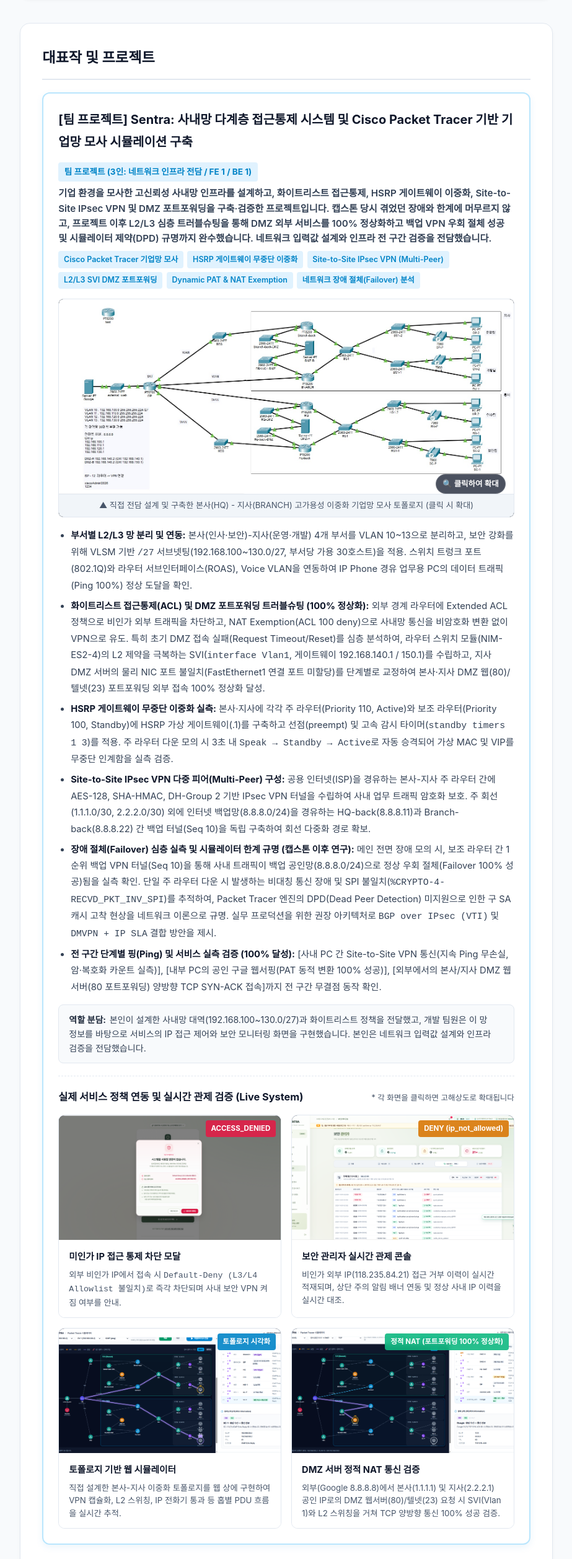
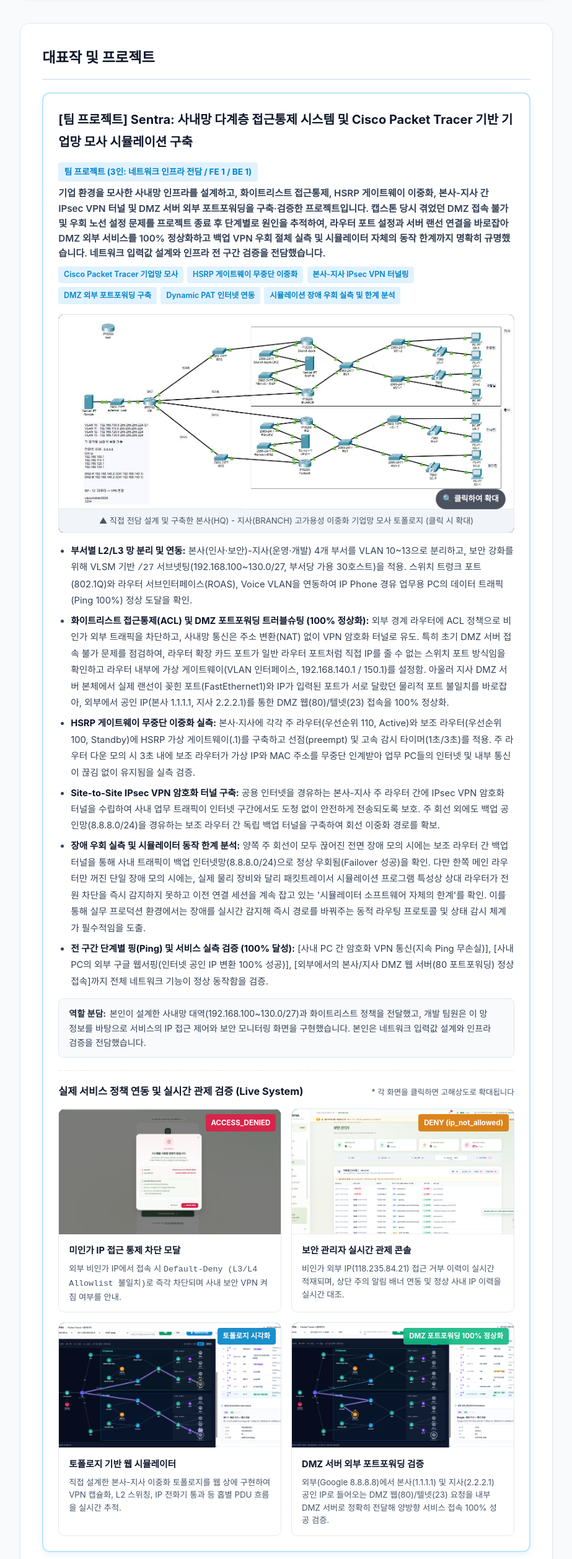
Before and after one commit to Andy255319/self-introduce, a plain HTML site: page index.html in a window 1280 px wide. Shown: the part 284-2800 px from the top of the page at 62% size, without its empty margins (178-1101 px from the left). Drawn offline with Linux system fonts and the light colour scheme.

Commit message:
기술 용어 및 트러블슈팅 설명 쉬운 표현으로 정리: 시뮬레이터 한계 및 물리 포트 점검 중심 서술

```diff
--- a/index.html
+++ b/index.html
@@ -500,15 +500,15 @@
             프로젝트 (3인: 네트워크 인프라 전담 / FE 1 / BE 1)</span>
         </div>
         <p style="font-size: 0.95rem; color: #334155; margin-top: 0.45rem; font-weight: 600; line-height: 1.6;">
-          기업 환경을 모사한 고신뢰성 사내망 인프라를 설계하고, 화이트리스트 접근통제, HSRP 게이트웨이 이중화, Site-to-Site IPsec VPN 및 DMZ 포트포워딩을 구축·검증한 프로젝트입니다. 캡스톤 당시 겪었던 장애와 한계에 머무르지 않고, 프로젝트 이후 L2/L3 심층 트러블슈팅을 통해 DMZ 외부 서비스를 100% 정상화하고 백업 VPN 우회 절체 성공 및 시뮬레이터 제약(DPD) 규명까지 완수했습니다. 네트워크 입력값 설계와 인프라 전 구간 검증을 전담했습니다.
+          기업 환경을 모사한 사내망 인프라를 설계하고, 화이트리스트 접근통제, HSRP 게이트웨이 이중화, 본사-지사 간 IPsec VPN 터널 및 DMZ 서버 외부 포트포워딩을 구축·검증한 프로젝트입니다. 캡스톤 당시 겪었던 DMZ 접속 불가 및 우회 노선 설정 문제를 프로젝트 종료 후 단계별로 원인을 추적하여, 라우터 포트 설정과 서버 랜선 연결을 바로잡아 DMZ 외부 서비스를 100% 정상화하고 백업 VPN 우회 절체 실측 및 시뮬레이터 자체의 동작 한계까지 명확히 규명했습니다. 네트워크 입력값 설계와 인프라 전 구간 검증을 전담했습니다.
         </p>
         <div class="project-tag-bar">
           <span class="tech-pill primary">Cisco Packet Tracer 기업망 모사</span>
           <span class="tech-pill primary">HSRP 게이트웨이 무중단 이중화</span>
-          <span class="tech-pill primary">Site-to-Site IPsec VPN (Multi-Peer)</span>
-          <span class="tech-pill primary">L2/L3 SVI DMZ 포트포워딩</span>
-          <span class="tech-pill primary">Dynamic PAT & NAT Exemption</span>
-          <span class="tech-pill primary">네트워크 장애 절체(Failover) 분석</span>
+          <span class="tech-pill primary">본사-지사 IPsec VPN 터널링</span>
+          <span class="tech-pill primary">DMZ 외부 포트포워딩 구축</span>
+          <span class="tech-pill primary">Dynamic PAT 인터넷 연동</span>
+          <span class="tech-pill primary">시뮬레이션 장애 우회 실측 및 한계 분석</span>
         </div>
 
         <div class="project-img-container" id="topologyTrigger" title="클릭하여 원본 및 구간별 상세 확대보기">
@@ -523,19 +523,19 @@
             <strong>부서별 L2/L3 망 분리 및 연동:</strong> 본사(인사·보안)-지사(운영·개발) 4개 부서를 VLAN 10~13으로 분리하고, 보안 강화를 위해 VLSM 기반 <code>/27</code> 서브넷팅(192.168.100~130.0/27, 부서당 가용 30호스트)을 적용. 스위치 트렁크 포트(802.1Q)와 라우터 서브인터페이스(ROAS), Voice VLAN을 연동하여 IP Phone 경유 업무용 PC의 데이터 트래픽(Ping 100%) 정상 도달을 확인.
           </li>
           <li>
-            <strong>화이트리스트 접근통제(ACL) 및 DMZ 포트포워딩 트러블슈팅 (100% 정상화):</strong> 외부 경계 라우터에 Extended ACL 정책으로 비인가 외부 트래픽을 차단하고, NAT Exemption(ACL 100 deny)으로 사내망 통신을 비암호화 변환 없이 VPN으로 유도. 특히 초기 DMZ 접속 실패(Request Timeout/Reset)를 심층 분석하여, 라우터 스위치 모듈(NIM-ES2-4)의 L2 제약을 극복하는 SVI(<code>interface Vlan1</code>, 게이트웨이 192.168.140.1 / 150.1)를 수립하고, 지사 DMZ 서버의 물리 NIC 포트 불일치(FastEthernet1 연결 포트 미할당)를 단계별로 교정하여 본사·지사 DMZ 웹(80)/텔넷(23) 포트포워딩 외부 접속 100% 정상화 달성.
+            <strong>화이트리스트 접근통제(ACL) 및 DMZ 포트포워딩 트러블슈팅 (100% 정상화):</strong> 외부 경계 라우터에 ACL 정책으로 비인가 외부 트래픽을 차단하고, 사내망 통신은 주소 변환(NAT) 없이 VPN 암호화 터널로 유도. 특히 초기 DMZ 서버 접속 불가 문제를 점검하여, 라우터 확장 카드 포트가 일반 라우터 포트처럼 직접 IP를 줄 수 없는 스위치 포트 방식임을 확인하고 라우터 내부에 가상 게이트웨이(VLAN 인터페이스, 192.168.140.1 / 150.1)를 설정함. 아울러 지사 DMZ 서버 본체에서 실제 랜선이 꽂힌 포트(FastEthernet1)와 IP가 입력된 포트가 서로 달랐던 물리적 포트 불일치를 바로잡아, 외부에서 공인 IP(본사 1.1.1.1, 지사 2.2.2.1)를 통한 DMZ 웹(80)/텔넷(23) 접속을 100% 정상화.
           </li>
           <li>
-            <strong>HSRP 게이트웨이 무중단 이중화 실측:</strong> 본사·지사에 각각 주 라우터(Priority 110, Active)와 보조 라우터(Priority 100, Standby)에 HSRP 가상 게이트웨이(.1)를 구축하고 선점(preempt) 및 고속 감시 타이머(<code>standby timers 1 3</code>)를 적용. 주 라우터 다운 모의 시 3초 내 <code>Speak → Standby → Active</code>로 자동 승격되어 가상 MAC 및 VIP를 무중단 인계함을 실측 검증.
+            <strong>HSRP 게이트웨이 무중단 이중화 실측:</strong> 본사·지사에 각각 주 라우터(우선순위 110, Active)와 보조 라우터(우선순위 100, Standby)에 HSRP 가상 게이트웨이(.1)를 구축하고 선점(preempt) 및 고속 감시 타이머(1초/3초)를 적용. 주 라우터 다운 모의 시 3초 내에 보조 라우터가 가상 IP와 MAC 주소를 무중단 인계받아 업무 PC들의 인터넷 및 내부 통신이 끊김 없이 유지됨을 실측 검증.
           </li>
           <li>
-            <strong>Site-to-Site IPsec VPN 다중 피어(Multi-Peer) 구성:</strong> 공용 인터넷(ISP)을 경유하는 본사-지사 주 라우터 간에 AES-128, SHA-HMAC, DH-Group 2 기반 IPsec VPN 터널을 수립하여 사내 업무 트래픽 암호화 보호. 주 회선(1.1.1.0/30, 2.2.2.0/30) 외에 인터넷 백업망(8.8.8.0/24)을 경유하는 HQ-back(8.8.8.11)과 Branch-back(8.8.8.22) 간 백업 터널(Seq 10)을 독립 구축하여 회선 다중화 경로 확보.
+            <strong>Site-to-Site IPsec VPN 암호화 터널 구축:</strong> 공용 인터넷을 경유하는 본사-지사 주 라우터 간에 IPsec VPN 암호화 터널을 수립하여 사내 업무 트래픽이 인터넷 구간에서도 도청 없이 안전하게 전송되도록 보호. 주 회선 외에도 백업 공인망(8.8.8.0/24)을 경유하는 보조 라우터 간 독립 백업 터널을 구축하여 회선 이중화 경로를 확보.
           </li>
           <li>
-            <strong>장애 절체(Failover) 심층 실측 및 시뮬레이터 한계 규명 (캡스톤 이후 연구):</strong> 메인 전면 장애 모의 시, 보조 라우터 간 1순위 백업 VPN 터널(Seq 10)을 통해 사내 트래픽이 백업 공인망(8.8.8.0/24)으로 정상 우회 절체(Failover 100% 성공)됨을 실측 확인. 단일 주 라우터 다운 시 발생하는 비대칭 통신 장애 및 SPI 불일치(<code>%CRYPTO-4-RECVD_PKT_INV_SPI</code>)를 추적하여, Packet Tracer 엔진의 DPD(Dead Peer Detection) 미지원으로 인한 구 SA 캐시 고착 현상을 네트워크 이론으로 규명. 실무 프로덕션을 위한 권장 아키텍처로 <code>BGP over IPsec (VTI)</code> 및 <code>DMVPN + IP SLA</code> 결합 방안을 제시.
+            <strong>장애 우회 실측 및 시뮬레이터 동작 한계 분석:</strong> 양쪽 주 회선이 모두 끊어진 전면 장애 모의 시에는 보조 라우터 간 백업 터널을 통해 사내 트래픽이 백업 인터넷망(8.8.8.0/24)으로 정상 우회됨(Failover 성공)을 확인. 다만 한쪽 메인 라우터만 꺼진 단일 장애 모의 시에는, 실제 물리 장비와 달리 패킷트레이서 시뮬레이션 프로그램 특성상 상대 라우터가 전원 차단을 즉시 감지하지 못하고 이전 연결 세션을 계속 잡고 있는 '시뮬레이터 소프트웨어 자체의 한계'를 확인. 이를 통해 실무 프로덕션 환경에서는 장애를 실시간 감지해 즉시 경로를 바꿔주는 동적 라우팅 프로토콜 및 상태 감시 체계가 필수적임을 도출.
           </li>
           <li>
-            <strong>전 구간 단계별 핑(Ping) 및 서비스 실측 검증 (100% 달성):</strong> [사내 PC 간 Site-to-Site VPN 통신(지속 Ping 무손실, 암·복호화 카운트 실측)], [내부 PC의 공인 구글 웹서핑(PAT 동적 변환 100% 성공)], [외부에서의 본사/지사 DMZ 웹 서버(80 포트포워딩) 양방향 TCP SYN-ACK 접속]까지 전 구간 무결점 동작 확인.
+            <strong>전 구간 단계별 핑(Ping) 및 서비스 실측 검증 (100% 달성):</strong> [사내 PC 간 암호화 VPN 통신(지속 Ping 무손실)], [사내 PC의 외부 구글 웹서핑(인터넷 공인 IP 변환 100% 성공)], [외부에서의 본사/지사 DMZ 웹 서버(80 포트포워딩) 정상 접속]까지 전체 네트워크 기능이 정상 동작함을 검증.
           </li>
         </ul>
         <div
@@ -600,17 +600,17 @@
               </div>
             </div>
 
-            <!-- 4. DMZ 서버 정적 NAT 통신 검증 -->
+            <!-- 4. DMZ 서버 포트포워딩 외부 접속 검증 -->
             <div class="live-screen-card" data-src="assets/imagec3.png?v=2"
-              data-title="외부망(Google) - 본사/지사 DMZ 서버 간 정적 NAT(포트포워딩) 및 SVI 통신 검증">
+              data-title="외부망(Google) - 본사/지사 DMZ 서버 간 포트포워딩 외부 접속 검증">
               <div class="live-screen-thumb">
-                <img src="assets/imagec3.png?v=2" alt="DMZ 서버 정적 NAT 웹 통신 시뮬레이션">
-                <span class="live-badge live-badge-success">정적 NAT (포트포워딩 100% 정상화)</span>
+                <img src="assets/imagec3.png?v=2" alt="DMZ 서버 포트포워딩 웹 통신 시뮬레이션">
+                <span class="live-badge live-badge-success">DMZ 포트포워딩 100% 정상화</span>
               </div>
               <div class="live-screen-body">
-                <div class="live-screen-title">DMZ 서버 정적 NAT 통신 검증</div>
+                <div class="live-screen-title">DMZ 서버 외부 포트포워딩 검증</div>
                 <div class="live-screen-desc">
-                  외부(Google 8.8.8.8)에서 본사(1.1.1.1) 및 지사(2.2.2.1) 공인 IP로의 DMZ 웹서버(80)/텔넷(23) 요청 시 SVI(Vlan 1)와 L2 스위칭을 거쳐 TCP 양방향 통신 100% 성공 검증.
+                  외부(Google 8.8.8.8)에서 본사(1.1.1.1) 및 지사(2.2.2.1) 공인 IP로 들어오는 DMZ 웹(80)/텔넷(23) 요청을 내부 DMZ 서버로 정확히 전달해 양방향 서비스 접속 100% 성공 검증.
                 </div>
               </div>
             </div>
@@ -679,12 +679,12 @@
         3인(네트워크 1, 프론트엔드 1, 백엔드 1) 부트캠프 캡스톤 프로젝트에서 Packet Tracer를 활용한 네트워크 인프라 구축 전체를 전담했습니다. 개발 직군과의 원활한 연동을 위해 부서별 사내 표준 IP 대역(192.168.100~130.0/27)과 화이트리스트 접근통제 정책 목록을 꼼꼼히 문서화하여 개발 팀원에게 공유했습니다. 개발 팀원은 제가 설계한 사내망 정보를 바탕으로 서비스의 IP 접근 제어와 보안 모니터링 화면을 구현했습니다. 인프라 설계값과 정책 규칙을 사전에 명확히 문서화하여 공유함으로써 직군 간 오해 없이 개발과 네트워크 설정의 정합성을 맞췄습니다.
       </p>
       <p>
-        <span class="tag">[기업망 모사 인프라 구축 및 한계 극복]</span>
-        캡스톤에서 패킷트레이서를 활용해 본사-지사 4개 부서를 VLAN으로 분리하고 /27 서브넷 할당, Voice VLAN 연동, DMZ 포트포워딩 및 VPN 터널을 모사 구축했습니다. 당시 장애 모의 훈련 중 메인 회선 장애 시 우회 노선 및 VPN 터널 정책 충돌, DMZ 포트포워딩 접속 실패라는 한계에 부딪혔고, 라우터 설정을 무작정 초기화했다가 오히려 설정이 더 꼬이는 난관을 겪었습니다. 당시에는 이 실패와 한계를 기술 분석 보고서에 정직하게 기록하고 마무리했으나, '왜 안 되었는가'를 온전히 해결하지 않고는 네트워크 엔지니어로서 납득할 수 없었습니다.
+        <span class="tag">[기업망 모사 인프라 구축 및 문제 직면]</span>
+        캡스톤에서 패킷트레이서를 활용해 본사-지사 4개 부서를 VLAN으로 분리하고 /27 서브넷 할당, Voice VLAN 연동, DMZ 포트포워딩 및 VPN 터널을 모사 구축했습니다. 당시 장애 모의 훈련 중 메인 회선 장애 시 우회 노선 및 VPN 터널 충돌, DMZ 외부 접속 실패라는 난관에 부딪혔고, 라우터 설정을 무작정 초기화했다가 오히려 설정이 더 꼬이는 경험을 했습니다. 당시에는 이 실패와 원인을 기술 보고서에 정직하게 기록하고 마무리했으나, '왜 안 되었는가'를 온전히 해결하지 않고는 네트워크 엔지니어로서 납득할 수 없었습니다.
       </p>
       <p>
-        <span class="tag">[캡스톤 이후 심층 트러블슈팅과 완성]</span>
-        이에 캡스톤 종료 후 망 구조와 라우터 설정을 바닥부터 다시 분석했습니다. 먼저 DMZ 장애는 라우터 확장 모듈(NIM-ES2-4)의 L2 스위치 모드 특성을 파악하여 SVI(<code>interface Vlan1</code>) 게이트웨이를 수립하고, 서버의 다중 NIC 물리 포트 불일치(FastEthernet1 연결 포트 미할당)를 단계별로 추적·교정하여 본사·지사 외부 웹/텔넷 포트포워딩을 100% 정상화했습니다. 나아가 백업망(8.8.8.0/24)과 보조 라우터 간 1순위 백업 VPN 터널을 재설계하여 메인 회선 다운 시 백업 터널로의 정상 우회 절체(Failover)를 실측 성공시켰습니다. 단일 라우터 다운 시 발생하는 비대칭 통신 장애 역시 시뮬레이터 엔진의 DPD(Dead Peer Detection) 미지원으로 인한 SA 캐시 고착과 SPI 불일치(<code>%CRYPTO-4-RECVD_PKT_INV_SPI</code>)임을 규명하고, 실무 관점의 <code>BGP over IPsec (VTI)</code> 및 <code>IP SLA</code> 아키텍처 제언까지 도출했습니다. 실패에 머무르지 않고 끝까지 원인을 파고들어 완성형 고가용성 인프라로 증명해내는 엔지니어링 태도를 실천했습니다.
+        <span class="tag">[캡스톤 이후 단계별 해결과 배움]</span>
+        이에 캡스톤 종료 후 망 구조와 라우터 설정을 바닥부터 다시 분석했습니다. 먼저 DMZ 서버 접속 문제는 라우터 확장 카드 포트가 일반 라우터처럼 직접 IP를 줄 수 없는 스위치 포트 방식임을 확인하고 라우터 내부에 가상 게이트웨이(VLAN 인터페이스)를 올렸으며, 서버 본체의 실제 랜선 연결 포트(FastEthernet1)와 IP 설정 포트 불일치를 바로잡아 외부 포트포워딩을 100% 정상화했습니다. 나아가 백업망(8.8.8.0/24)을 통한 보조 라우터 간 백업 VPN 터널을 재설계하여 메인 회선 다운 시 백업 터널로의 정상 우회 절체를 실측 성공시켰습니다. 단일 라우터 다운 시 응답이 멈추는 현상 역시 실제 물리 장비와 달리 상대방의 전원 꺼짐을 즉각 인지하지 못하는 '패킷트레이서 시뮬레이터 프로그램 자체의 한계'임을 파악하여, 실무 환경에서는 실시간 회선 감시와 동적 라우팅 기반의 자동 우회 설계가 필수적이라는 교훈을 얻었습니다. 실패에 머무르지 않고 끝까지 원인을 파고들어 동작하는 인프라로 증명해내는 엔지니어링 태도를 실천했습니다.
       </p>
     </section>
   </div>
```
